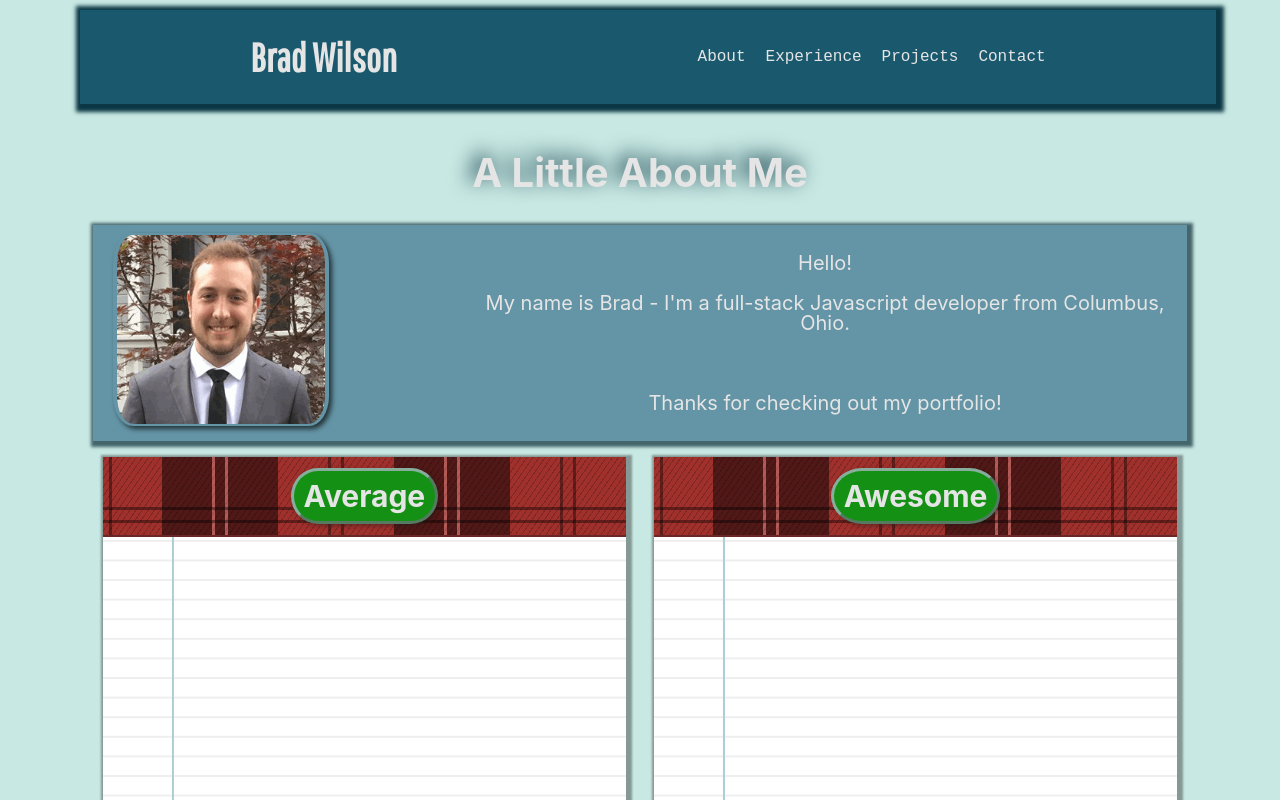
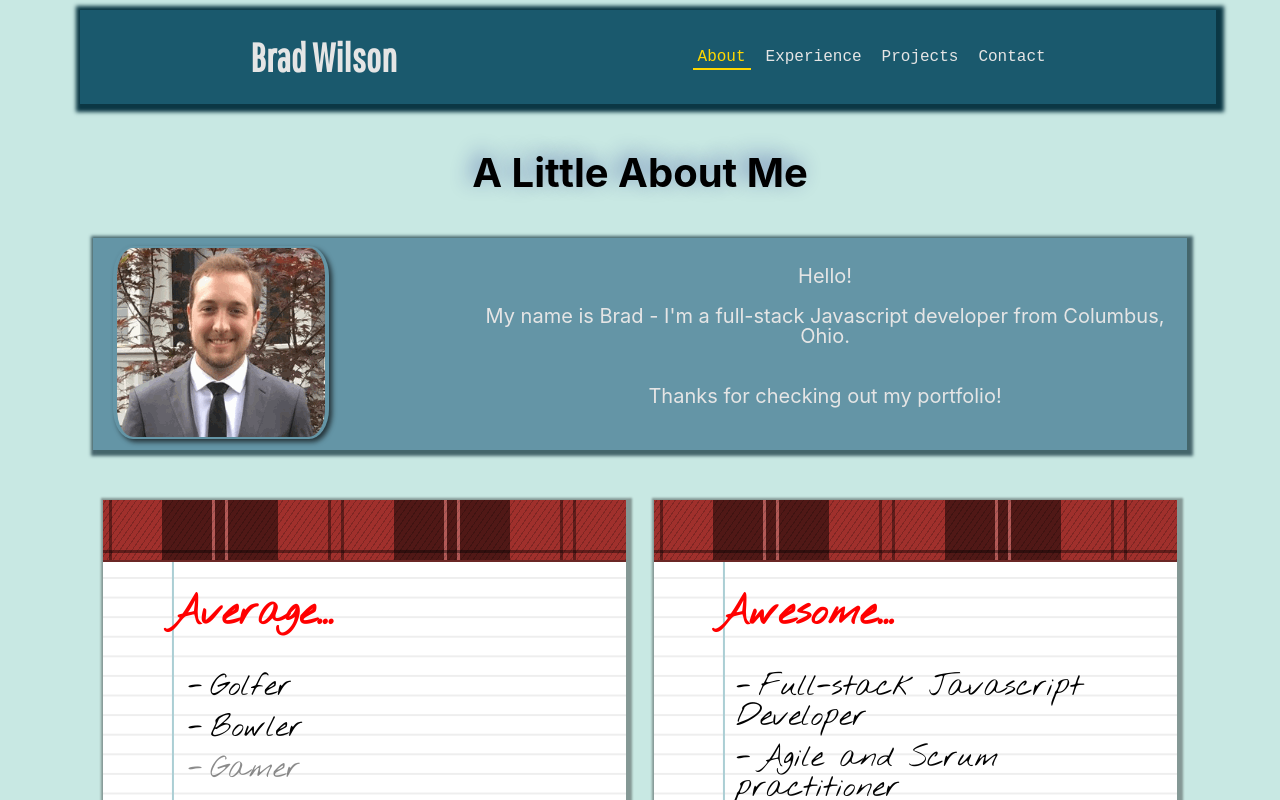
Before and after one commit to bnwilson/bnwilson.github.io, a React (Create React App) app: page / in a window 1280 px wide. Shown: the top 800 px of the page. Built offline with nearby package versions, Linux system fonts and the light colour scheme; a web font is replaced by a local one.

Commit message:
Added stying to Projects table and added blackjack

```diff
--- a/src/App.js
+++ b/src/App.js
@@ -1,4 +1,4 @@
-import React, {useState} from 'react';
+import React, {useState, useEffect} from 'react';
 import './App.css';
 import {Header, Logo, Title} from './Components/Header';
 import Nav from './Components/Nav';
@@ -8,7 +8,20 @@ import MainContent from './Components/MainContent';
 
 
 function App() {
-  const [main, setMain] = useState("about")
+  const home = "about"
+  const [main, setMain] = useState(home)
+
+  const activateNavByValue = (navHomeKey) => {
+    const navItems = document.querySelectorAll('.navbar_button');
+    const navItemList = {
+      "about": navItems[0],
+      "experience": navItems[1],
+      "projects": navItems[2],
+      "contact": navItems[3]
+    }
+    navItems ? navItemList[navHomeKey].classList.toggle('navbar_button__active') : console.log(navItemList)
+  }
+  useEffect(() => { activateNavByValue(home)},[home]);
 
   const mainHeader = (
     <Header>
--- a/src/Components/About.jsx
+++ b/src/Components/About.jsx
@@ -1,4 +1,4 @@
-import React from 'react';
+import React, {useEffect} from 'react';
 import '../styles/styles.css';
 import '../styles/about.css';
 import {Logo} from './Header';
@@ -21,6 +21,12 @@ function About (props) {
             addRemoveHidden('.about-list-avg li') :
             addRemoveHidden('.about-list-awesome li')
     }
+
+    useEffect(() => {
+        addRemoveHidden('.about-list-avg li');
+        addRemoveHidden('.about-list-awesome li');
+    })
+
     return (
         <div className="about__content-wrapper">
             {props.children}
@@ -33,7 +39,7 @@ function About (props) {
                             <br/><br/>
                             My name is Brad - I'm a full-stack Javascript developer
                             from Columbus, Ohio.
-                            <br/><br/>
+                            <br/>
 
                             <br/><br/>
                             Thanks for checking out my portfolio!
@@ -44,14 +50,15 @@ function About (props) {
             <div className="about-wrapper">
                 <span className="content_box">
                     <div className="about-header__wrapper">
-                        <h2
+                        {/* <h2
                             className="about-button average-title"
                             onClick={handleClick}
                             value="average"
                             >Average
-                        </h2>
+                        </h2> */}
                     </div>
                     <div className="about-list-avg">
+                        <h1 className="about-list--title">Average...</h1>
                         <ul>
                             <li className="about-hidden">Golfer</li>
                             <li className="about-hidden">Bowler</li>
@@ -66,14 +73,15 @@ function About (props) {
                 </span>
                 <span className="content_box">
                     <div className="about-header__wrapper">
-                        <h2
+                        {/* <h2
                             className="about-button awesome-title"
                             onClick={handleClick}
                             value="awesome"
                             >Awesome
-                        </h2>
+                        </h2> */}
                     </div>
                     <div className="about-list-awesome">
+                        <h1 className="about-list--title">Awesome...</h1>
                         <ul>
                             <li className="about-hidden">Full-stack Javascript Developer</li>
                             <li className="about-hidden">Agile and Scrum practitioner</li>
--- a/src/Components/Projects.jsx
+++ b/src/Components/Projects.jsx
@@ -6,8 +6,8 @@ const Projects = (props) => {
     return (
         <div className="main__content-wrapper">
             {props.children}
-            <p className="project-table__caption">My collection of publically-shared projects. Feel free to reach out to me with any questions, or raise a Github issue!
-            <br/><br/>
+            <p className="project-table__caption">
+                My collection of publically-shared projects. Feel free to reach out to me with any questions, or raise a Github issue!
             </p>
             <table className="project-table">
                 <thead className="project-table__header">
@@ -43,6 +43,12 @@ const Projects = (props) => {
                         <td>Python</td>
                         <td><a href="https://github.com/bnwilson/projects/tree/master/move-mac-screenshots">Github Link</a></td>
                     </tr>
+                    <tr className="project-table__row">
+                        <th>Blackjack</th>
+                        <td>Just a simple game of Blackjack, starting with 300 chips.</td>
+                        <td>Javascript, html/css</td>
+                        <td><a href="bnwilson.github.io/blackjack-blackjack">Github Link</a></td>
+                    </tr>
                 </tbody>
 
             </table>
--- a/src/styles/about.css
+++ b/src/styles/about.css
@@ -39,6 +39,7 @@
     repeating-linear-gradient(270deg, transparent, transparent 50px, rgba(0,0,0,.4) 50px, rgba(0,0,0,.4) 53px, transparent 53px, transparent 63px, rgba(0,0,0,.4) 63px, rgba(0,0,0,.4) 66px, transparent 66px, transparent 116px, rgba(0,0,0,.5) 116px, rgba(0,0,0,.5) 166px, rgba(255,255,255,.2) 166px, rgba(255,255,255,.2) 169px, rgba(0,0,0,.5) 169px, rgba(0,0,0,.5) 179px, rgba(255,255,255,.2) 179px, rgba(255,255,255,.2) 182px, rgba(0,0,0,.5) 182px, rgba(0,0,0,.5) 232px, transparent 232px),
     repeating-linear-gradient(125deg, transparent, transparent 2px, rgba(0,0,0,.2) 2px, rgba(0,0,0,.2) 3px, transparent 3px, transparent 5px, rgba(0,0,0,.2) 5px);
     background-repeat: space;
+    min-height: 2rem;
 }
 
 .about-hidden {
@@ -64,12 +65,18 @@
     margin: 2px;
 }
 
+.about-list--title {
+    font-family: 'Nothing You Could Do', cursive;
+    color: red;
+    font-weight: bold;
+    padding: .25rem 0 .3rem 3rem;
+}
+
 .about-me__subheader {
     display: grid;
     grid-template-columns: 1fr 2fr;
     gap: .25rem 1rem;
-    margin-bottom: .3rem;
-    margin-top: .3rem;
+    margin: 2rem 0;
     opacity: 100%;
     padding: .4rem 0;
 }
--- a/src/styles/contact.css
+++ b/src/styles/contact.css
@@ -68,8 +68,11 @@
 .link-img {
     height: 2rem;
     width: 2rem;
+    scale: 50%;
+    transition: .75s;
 }
 
 .link-img:hover {
-
+    transform: scale(1.5);
+    transition-duration: .75;
 }
--- a/src/styles/project.css
+++ b/src/styles/project.css
@@ -38,8 +38,6 @@
 }
 
 .project-table__caption {
-    display: flex;
-    align-content: center;
     text-align: center;
     padding: 1rem 1rem;
     margin: 2rem 4rem 1.5rem;
--- a/src/styles/styles.css
+++ b/src/styles/styles.css
@@ -136,8 +136,8 @@
 .main__content-title {
     text-align: center;
     padding: .25rem 0;
-    color: var(--off-white);
-    text-shadow: var(--header-color-shadow) -5px -5px 1rem;
+    /* color: var(--off-white); */
+    text-shadow: rgba(19, 37, 139, 0.452) -5px -5px 1rem;
 }
 
 /* Navbar */
```
